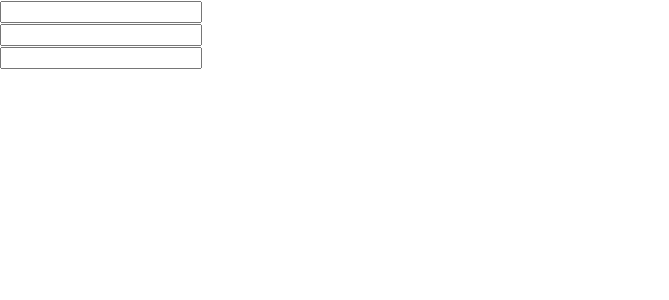
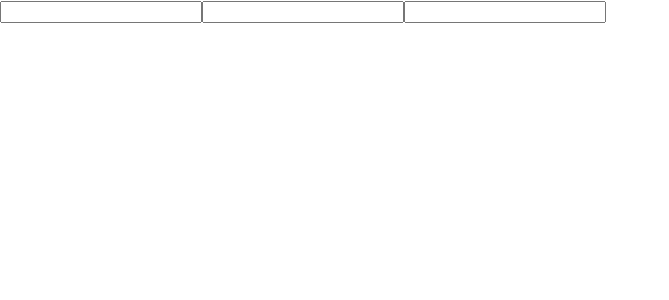
Before and after one commit to ImExtraPolite3/resume-builder, a React (Vite) app: page / in a window 1280 px wide. Shown: the top 300 px of the page, without its empty margins (0-669 px from the left). Built offline with nearby package versions, Linux system fonts and the light colour scheme.

Commit message:
display results of input tag

```diff
--- a/src/App.jsx
+++ b/src/App.jsx
@@ -1,6 +1,6 @@
 import { useState } from 'react';
 import GeneralInput from './components/General';
-// import UserOutput from './components/UserOutput';
+import GeneralOutput from './components/UserOutput';
 
 function App() {
   const [inputValues, setInputValues] = useState({});
@@ -13,10 +13,18 @@ function App() {
   };
 
   return (
-    <div className="full-page">
-      <h1 className="full-name"></h1>
-      <GeneralInput onChange={handleValues} inputValue={inputValues} />
-    </div>
+    <>
+      <div className="input">
+        <GeneralInput onChange={handleValues} inputValue={inputValues} />
+      </div>
+      <div className="output">
+        {[...Array(3)].map((e, index) => {
+          return (
+            <GeneralOutput key={index} generalValues={inputValues[index]} />
+          );
+        })}
+      </div>
+    </>
   );
 }
 
--- a/src/components/General.jsx
+++ b/src/components/General.jsx
@@ -12,7 +12,6 @@ export default function GeneralInput({ onChange, inputValue }) {
   return generalInput.class.map((name, index) => {
     return (
       <>
-        <GeneralOutput generalValues={inputValue[index]} />
         <Inputs
           key={index}
           idName={name}
```
